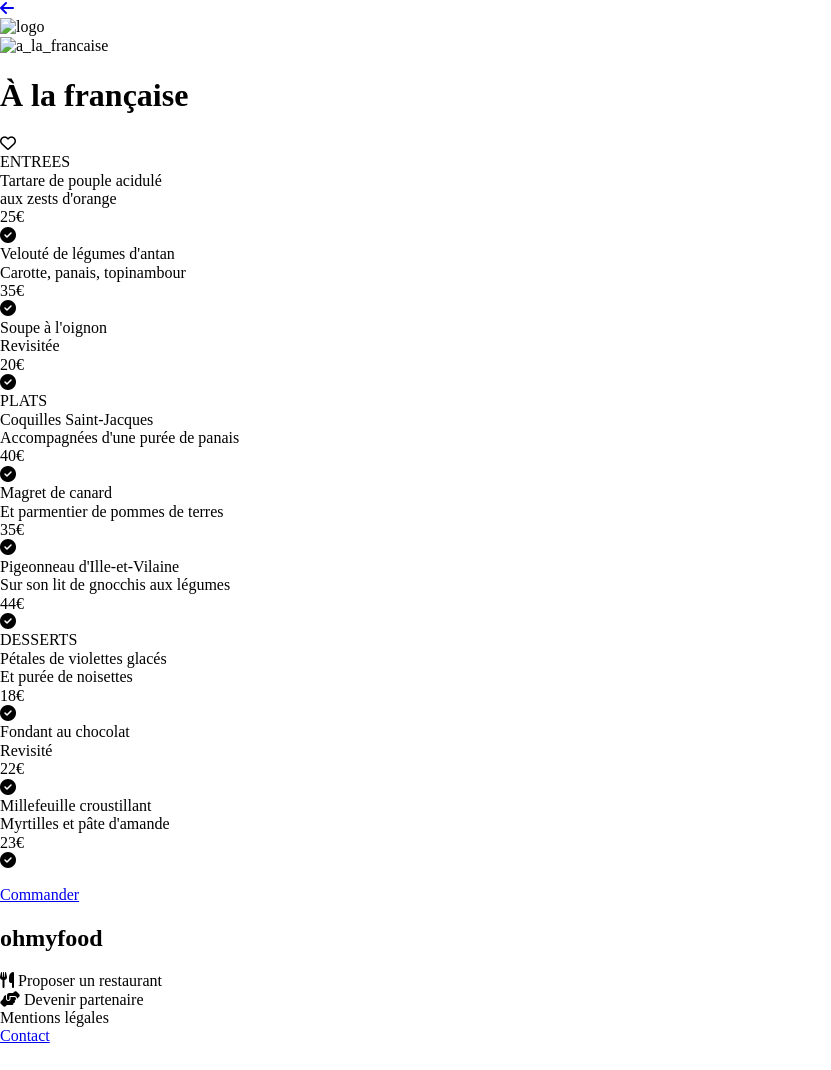
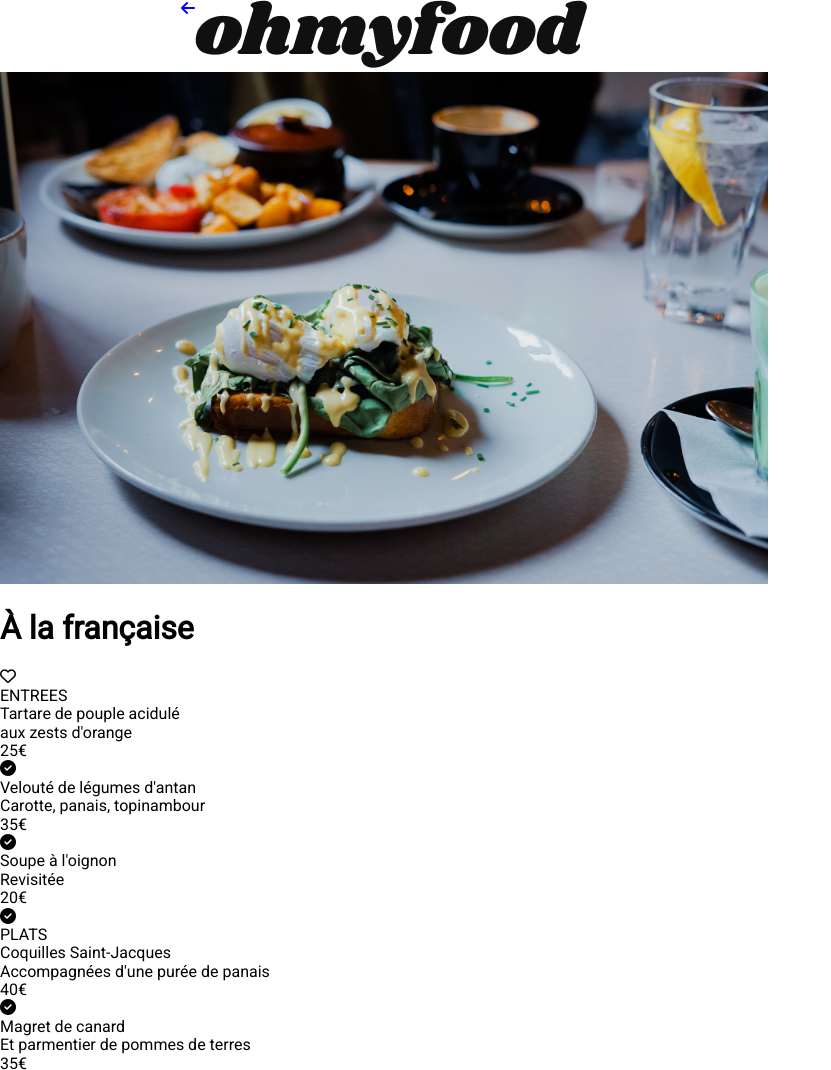
Before and after one commit to raph83600/P3-files, a website: page a_la_francaise.html in a window 1280 px wide. Shown: the top 1070 px of the page, without its empty margins (0-831 px from the left). Before the commit the page ends 1046 px from the top, so only its background shows below. Drawn offline with nearby package versions, Linux system fonts and the light colour scheme; files that its build step writes are made by us from their sources; the site is published under a folder, as on GitHub Pages, so addresses that start at the root find nothing; a web font is replaced by a local one.

Commit message:
update menu

```diff
--- a/a_la_francaise.html
+++ b/a_la_francaise.html
@@ -3,7 +3,7 @@
 
 <head>
     <link rel="StyleSheet" href="./normalize.css">
-    <link rel="stylesheet" type="text/css" href="/CSS/menu.css">
+    <link rel="stylesheet" type="text/css" href="./CSS/menu.css">
     <meta charset="utf-8">
     <meta name="viewport" content="width=device-width, initial-scale=1">
     <script src="https://kit.fontawesome.com/62a6eb71d2.js" crossorigin="anonymous"></script>
@@ -17,18 +17,18 @@
 
     <header>
         <div class="banner_arrow">
-            <a href="./index.html"><i class="fa-solid fa-arrow-left"></i> </a>
+            <a href="./index.html"><i class="fa-solid fa-arrow-left"></i></a>
         </div>
         <div class="banner_img">
-            <img class="ohmyfood" src="/Maquettes Ohmyfood/images/logo/ohmyfood.png" alt="logo">
+            <img class="ohmyfood" src="./Maquettes Ohmyfood/images/logo/ohmyfood.png" alt="logo">
         </div>
     </header>
 
     <main>
 
-        <div class="img_title"><img src="/Maquettes Ohmyfood/images/restaurants/toa-heftiba-DQKerTsQwi0-unsplash.jpg"
+        <img src="./Maquettes Ohmyfood/images/restaurants/toa-heftiba-DQKerTsQwi0-unsplash.jpg"
                 alt="a_la_francaise">
-        </div>
+
 
 
         <div class="principal">
@@ -109,11 +109,13 @@
                 <div><i class="fa-solid fa-circle-check"></i></div>
             </div>
 
+        <div class="button_box">
             <div class="button_menu">
 				<a href="#">
 					<p>Commander</p>
 				</a>
 			</div>
+        </div>
 
         </div>
 
```
